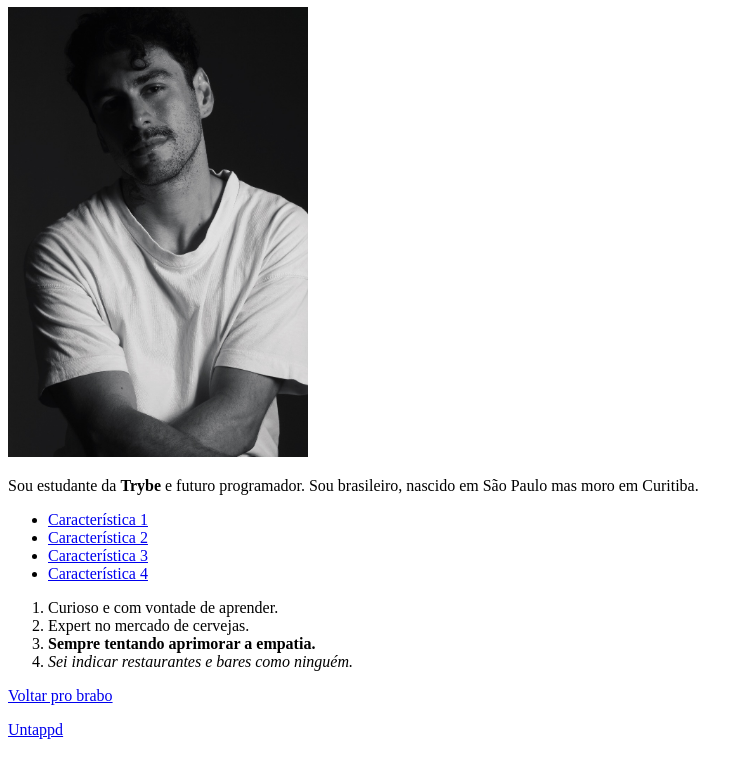
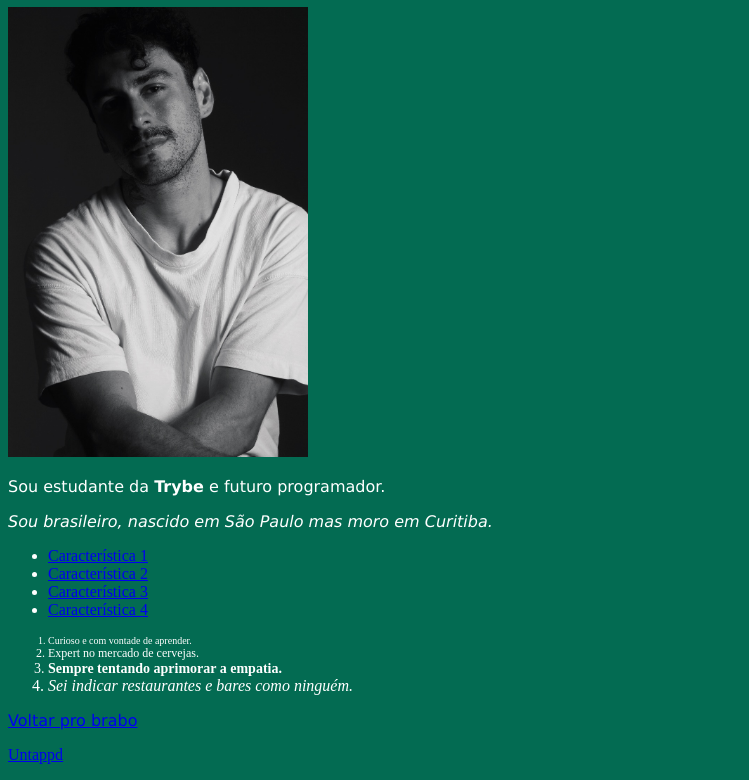
Before and after one commit to pedrobianchi90/pedrobianchi90.github.io, a plain HTML site: page index.html in a window 1280 px wide. Shown: the part 73-853 px from the top of the page, without its empty margins (0-749 px from the left). Before the commit the page ends 828 px from the top, so only its background shows below. Drawn offline with Linux system fonts and the light colour scheme.

Commit message:
Exercícios Aula 3.2

```diff
--- a/index.html
+++ b/index.html
@@ -3,12 +3,48 @@
   <head>
     <meta charset="UTF-8">
     <title>HTML</title>
+    <style>
+      body {
+        background-color: #036b52;
+        color: white;
+      }
+      h1 {
+        font-family: sans-serif;
+      }
+
+      p {
+        font-family:Verdana, Geneva, Tahoma, sans-serif;
+      }
+
+      #nacionalidade {
+        font-style: italic;
+      }
+
+      .c1 {
+        font-size: 10px;
+      }
+
+      .c2 {
+        font-size: 12px;
+      }
+
+      .c3 {
+        font-size: 14px;
+      }
+
+      .c4 {
+        font-size: 16px;
+      }
+    </style>
   </head>
   <body>
     <h1>Pedro Henrique Capriles Bianchi</h1>
    <img src="Foto Portfólio.jpg" alt="Fotin" width="300px" id="Foto">
     <p>
-        Sou estudante da <strong>Trybe</strong> e futuro programador. Sou brasileiro, nascido em São Paulo mas moro em Curitiba.
+        Sou estudante da <strong>Trybe</strong> e futuro programador.
+    </p>
+    <p id="nacionalidade">
+      Sou brasileiro, nascido em São Paulo mas moro em Curitiba.
     </p>
     <ul>
         <li><a href="#1">Característica 1</a></li>
@@ -17,10 +53,10 @@
         <li><a href="#4">Característica 4</a></li>
     </ul>
     <ol>
-        <li id="1">Curioso e com vontade de aprender.</li>
-        <li id="2">Expert no mercado de cervejas.</li>
-        <li id="3"><strong>Sempre tentando aprimorar a empatia.</strong></li>
-        <li id="4"><em>Sei indicar restaurantes e bares como ninguém.</em></li>
+        <li id="1" class="c1">Curioso e com vontade de aprender.</li>
+        <li id="2" class="c2">Expert no mercado de cervejas.</li>
+        <li id="3" class="c3"><strong>Sempre tentando aprimorar a empatia.</strong></li>
+        <li id="4" class="c4"><em>Sei indicar restaurantes e bares como ninguém.</em></li>
     </ol>
 
     <p><a href="#foto">Voltar pro brabo</a></p>
```
Also changed, not shown: 1 other file.
